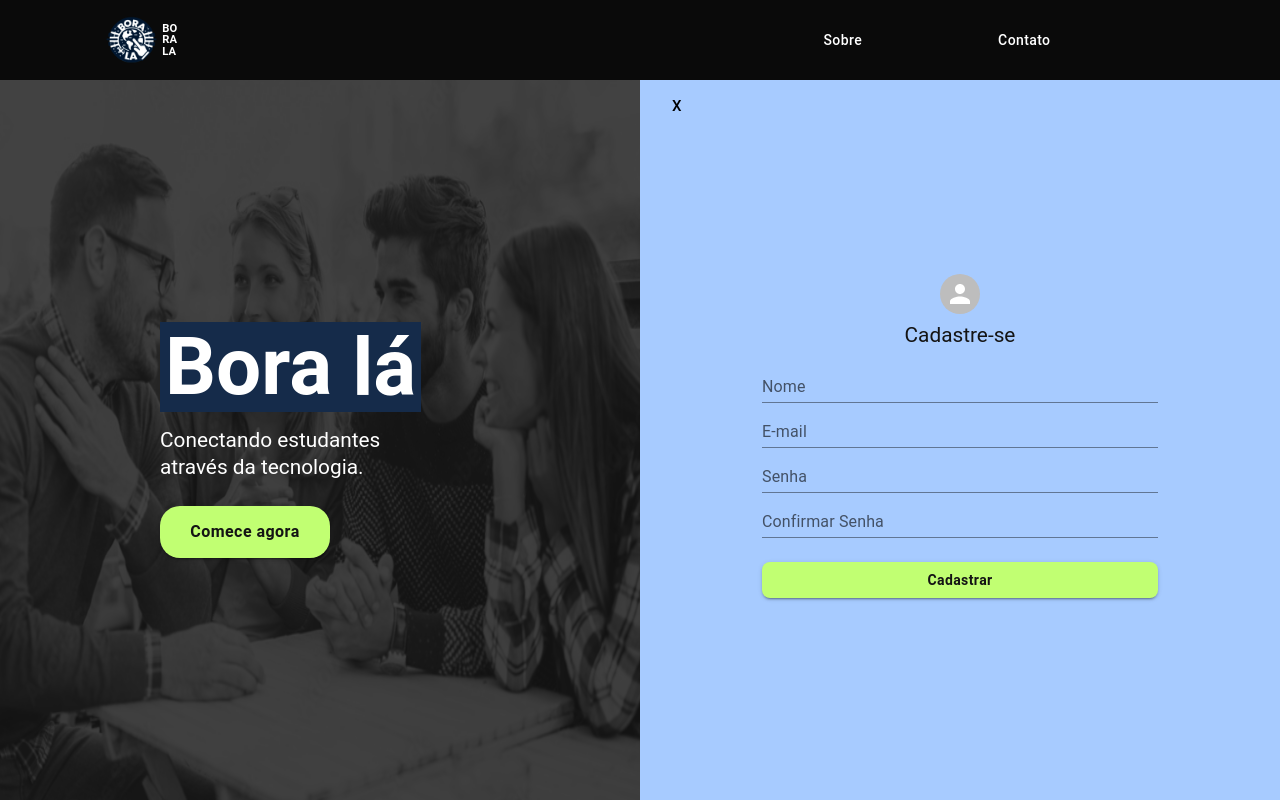
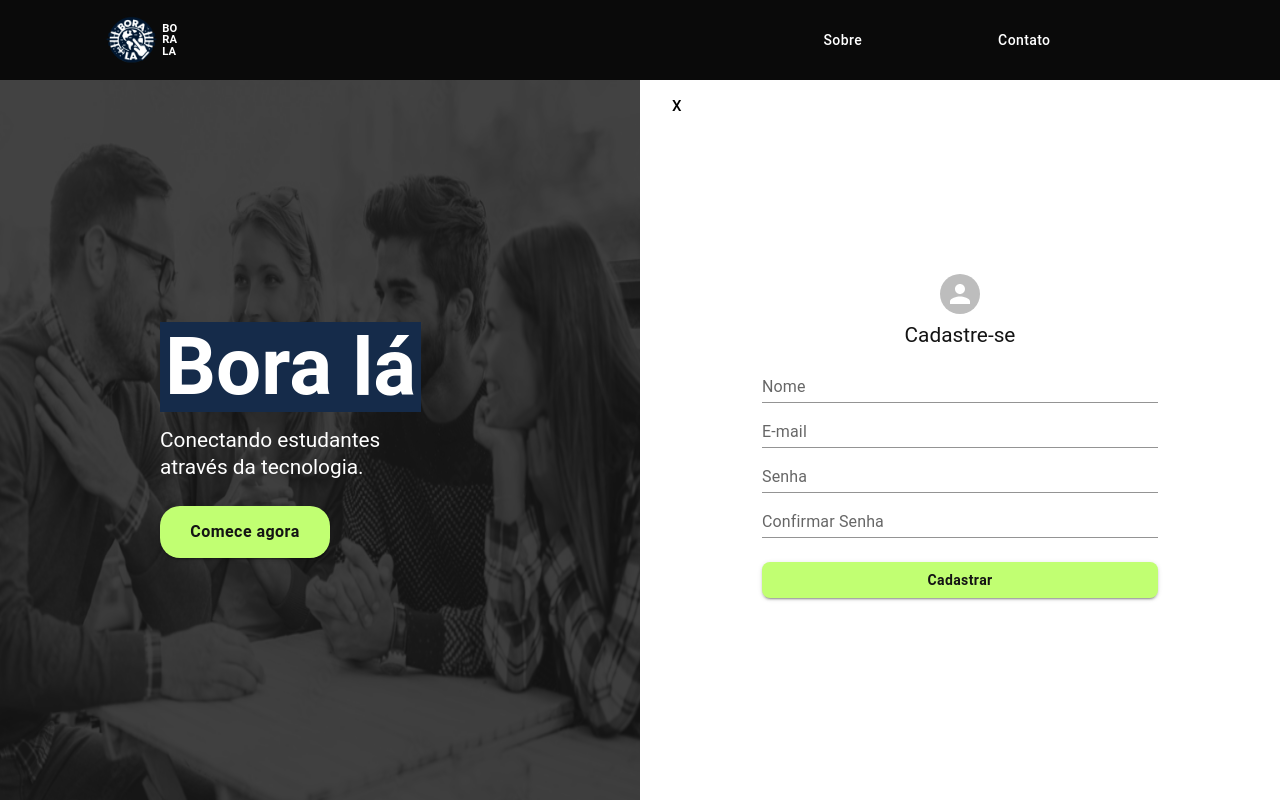
Before and after one commit to IgorBandero/borala, a React (Vite) app: page / in a window 1280 px wide. Both pictures are taken after a click on the button "Comece agora". Shown: the top 800 px of the page. Built offline with nearby package versions, Linux system fonts and the light colour scheme; no server answers.

Commit message:
feat: ajustes finais

```diff
--- a/src/pages/FaleConoscoPage.jsx
+++ b/src/pages/FaleConoscoPage.jsx
@@ -21,6 +21,7 @@ export default function FaleConoscoPage() {
     const [email, setEmail] = useState('');
     const [assunto, setAssunto] = useState('');
     const [mensagem, setMensagem] = useState('');
+    const [isVisibleForm, setIsVisibleForm] = useState(true);
 
     const handleSubmit = (event) => {
         event.preventDefault();
@@ -28,6 +29,8 @@ export default function FaleConoscoPage() {
         //console.log('Nome:', nome);
         //console.log('Email:', email);
         //console.log('Mensagem:', mensagem);
+
+        setIsVisibleForm(false);
 
         const promise = MailServer.mailTo({nome, email, assunto, mensagem});
 
@@ -45,7 +48,12 @@ export default function FaleConoscoPage() {
     };
 
     return (
-        <FaleConoscoContainer>
+        <>
+            <Message isOpen={!isVisibleForm}>
+                <h2> Mensagem enviada! </h2>
+                <p> Em breve entraremos em contato. </p>
+            </Message>
+            <FaleConoscoContainer isOpen={isVisibleForm}>
                 <ThemeProvider theme={theme}>
                     <Container maxWidth="sm">
                         <Box display="flex" justifyContent="center">
@@ -101,10 +109,13 @@ export default function FaleConoscoPage() {
                     </Container>
                 </ThemeProvider>
             </FaleConoscoContainer>
+        </>
     );
 }
 
 const FaleConoscoContainer = styled.div`
+
+    display: ${props => (props.isOpen ? "flex" : "none")};
 
     width: 80%;
     button {
@@ -118,3 +129,22 @@ const FaleConoscoContainer = styled.div`
         }
     }
 `
+
+const Message = styled.div`
+    display: ${props => (props.isOpen ? "flex" : "none")};
+    flex-direction: column;
+    align-items: center;
+    justify-content: center;
+    height: 100vh;
+    h2 {
+        font-size: 35px;
+        text-align: center;
+        font-weight: bold;
+        color: green;
+        line-height: 30px;
+        margin-bottom: 15px;
+    }
+    p {
+        color: black;
+    }
+`
--- a/src/pages/LandPage.jsx
+++ b/src/pages/LandPage.jsx
@@ -5,7 +5,7 @@ import SignUpPage from "./SignUpPage";
 import SignInPage from "./SignInPage";
 import FaleConoscoPage from "./FaleConoscoPage";
 import PageContainer from "../components/PageContainer";
-import logo from "../assets/logo-blue.png";
+import app from "../assets/app.png";
 import image01 from "../assets/image01.png";
 import image01_mobile from "../assets/image01-mobile.png";
 import image02 from "../assets/image02.png";
@@ -70,7 +70,7 @@ export default function LandInPage(){
                     </ThemeProvider>
                 </MainLeftContainer>
                 <MainRightContainer>
-                    <Image src={logo}/>
+                    <Image src={app}/>
                 </MainRightContainer>
 
                 <SignUpContainer isOpen={isVisibleSignUp}>
@@ -272,7 +272,7 @@ const MainLeftContainer = styled.section`
     }
 `
 const Image = styled.img`
-    width: 50%;
+    height: 100%;
     @media (max-width: 650px) {
         width: 60%;
     }
@@ -574,7 +574,8 @@ const SignUpContainer = styled.div`
     right: 0;
     bottom: 0;
     backdrop-filter: blur(10px);
-    background-color: rgb(167, 203, 255);
+    //background-color: rgb(167, 203, 255);
+    background-color: white;
 
     h1 {
         color: rgb(20,20,20);
@@ -601,7 +602,8 @@ const SignInContainer = styled.div`
     right: 0;
     bottom: 0;
     backdrop-filter: blur(15px);
-    background-color: rgb(167, 203, 255);
+    //background-color: rgb(167, 203, 255);
+    background-color: white;
 
     h1 {
         color: #000000;
--- a/src/pages/SignUpPage.jsx
+++ b/src/pages/SignUpPage.jsx
@@ -1,4 +1,5 @@
 import React from 'react';
+import { useState } from "react";
 import { useForm, Controller } from 'react-hook-form';
 import { Container, TextField, Button, Typography, Box, Grid, Avatar, Link } from '@mui/material';
 import { createTheme, ThemeProvider } from '@mui/material/styles';
@@ -32,8 +33,11 @@ export default function SignUpPage (props){
         formState: { errors },
     } = useForm();
 
+    const [isVisibleSignUp, setIsVisibleSignUp] = useState(true);
+
     const onSubmit = (data) => {
 
+        setIsVisibleSignUp(false);
         let nome = data.name;
         let email = data.email;
         //let foto = data.photo;
@@ -44,13 +48,13 @@ export default function SignUpPage (props){
         promise.then(res => {
             //alert(res.data);
             console.log(res);
-            alert("Cadastro realizado com sucesso!");
+            //alert("Cadastro realizado com sucesso!");
         });
 
         promise.catch(res => {
             //alert(res.response.data);
             console.log(res);
-            alert("Erro no cadastro! E-mail já cadastrado.");
+            //alert("Erro no cadastro! E-mail já cadastrado.");
         });
     };
 
@@ -62,8 +66,12 @@ export default function SignUpPage (props){
     password.current = watch("password", "");
 
     return (
-        <SignUpContainer>
-            <Container component="main" maxWidth="xs">
+        <>
+            <Message isOpen={!isVisibleSignUp}>
+                <h2> Cadastro realizado com sucesso! </h2>
+            </Message>
+            <SignUpContainer isOpen={isVisibleSignUp}>
+                <Container component="main" maxWidth="xs" color="primary">
                     <Box
                         sx={{
                             display: "flex",
@@ -201,11 +209,28 @@ export default function SignUpPage (props){
                     </Box>
                 </Container>
             </SignUpContainer>
+        </>
     );
 }
 
+const Message = styled.div`
+    display: ${props => (props.isOpen ? "flex" : "none")};
+    align-items: center;
+    justify-content: center;
+    height: 100vh;
+    h2 {
+        font-size: 25px;
+        text-align: center;
+        font-weight: bold;
+        color: green;
+        width: 70%;
+        line-height: 30px;
+    }
+
+`
+
 const SignUpContainer = styled.div`
-    display: flex;
+    display: ${props => (props.isOpen ? "flex" : "none")};
     align-items: center;
     justify-content: center;
     height: 100vh;
```
Also changed, not shown: src/assets/app.png (added). Lines whose indentation alone changed are shown as unchanged.
